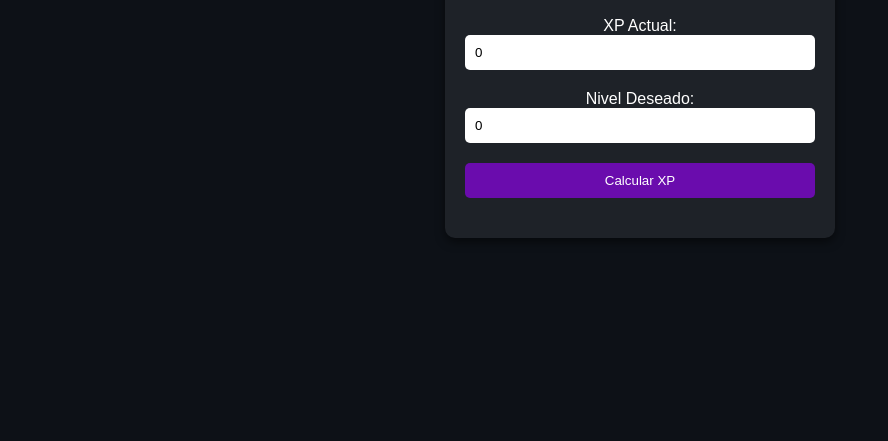
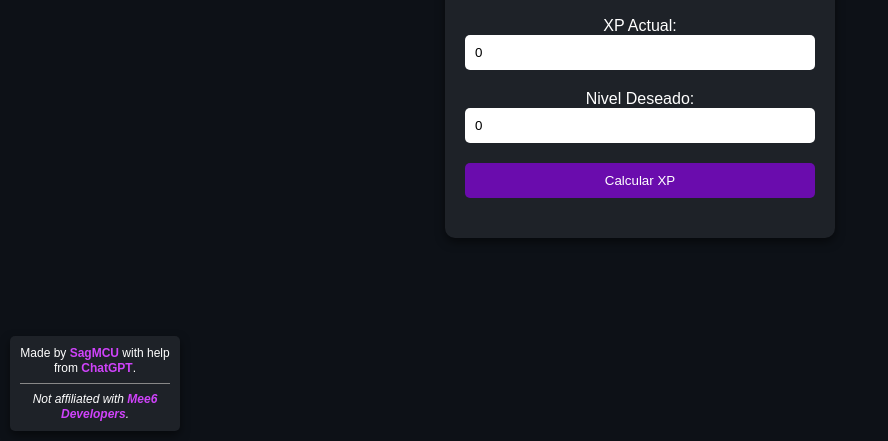
Before and after one commit to SagMCU/Mee6LevelCalculator, a plain HTML site: page index.html in a window 1280 px wide. Shown: the part 359-800 px from the top of the page, without its empty margins (0-888 px from the left). Drawn offline with Linux system fonts and the light colour scheme.

Commit message:
Added info

```diff
--- a/index.html
+++ b/index.html
@@ -81,6 +81,46 @@
                 font-size: 16px;
             }
         }
+
+        .footer-square {
+            position: fixed;
+            bottom: 10px;
+            left: 10px;
+            background-color: #1e2228;
+            color: white;
+            padding: 10px;
+            border-radius: 5px;
+            font-size: 12px;
+            text-align: center;
+            box-shadow: 0px 4px 10px rgba(0, 0, 0, 0.5);
+            max-width: 150px;
+            line-height: 1.2;
+            z-index: 1000; /* Ensure it stays on top */
+        }
+
+        .footer-square b {
+            font-weight: bold;
+            color: #cf43fa; /* Set bold words to the specified color */
+        }
+
+        .footer-square i {
+            font-style: italic;
+        }
+
+        .footer-square hr {
+            border: none;
+            border-top: 1px solid #888; /* Light gray line */
+            margin: 8px 0;
+        }
+
+        @media screen and (max-width: 600px) {
+            .footer-square {
+                font-size: 10px;
+                padding: 8px;
+                max-width: 120px;
+            }
+        }
+
     </style>
 </head>
 <body>
@@ -99,6 +139,12 @@
         <button onclick="calculateXP()">Calcular XP</button>
 
         <div class="result" id="result"></div>
+    </div>
+
+    <div class="footer-square">
+        Made by <b>SagMCU</b> with help from <b>ChatGPT</b>.
+        <hr>
+        <i>Not affiliated with <b>Mee6 Developers</b>.</i>
     </div>
 
     <script>
```
